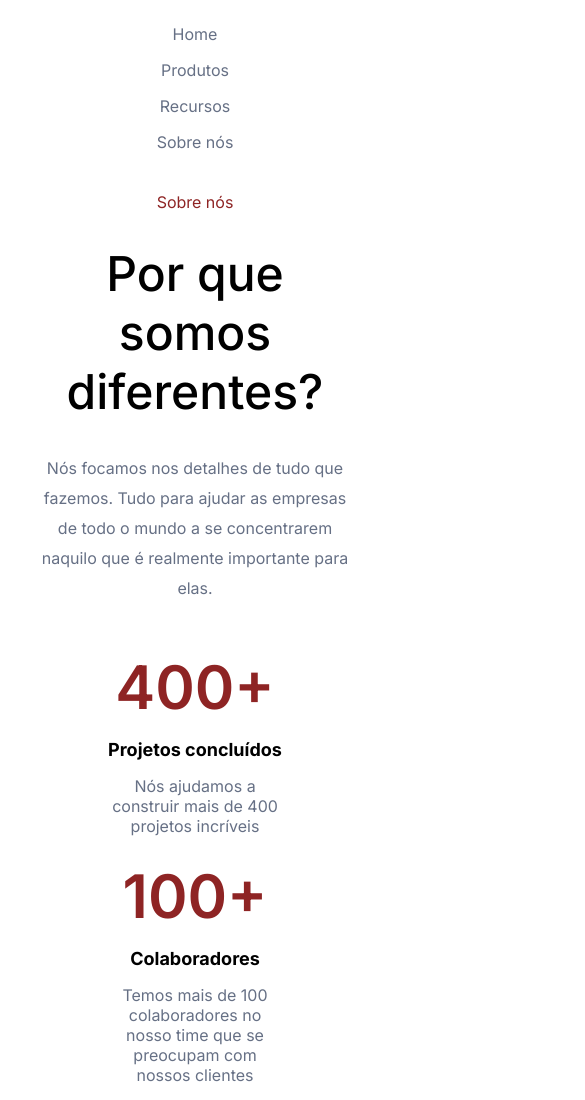
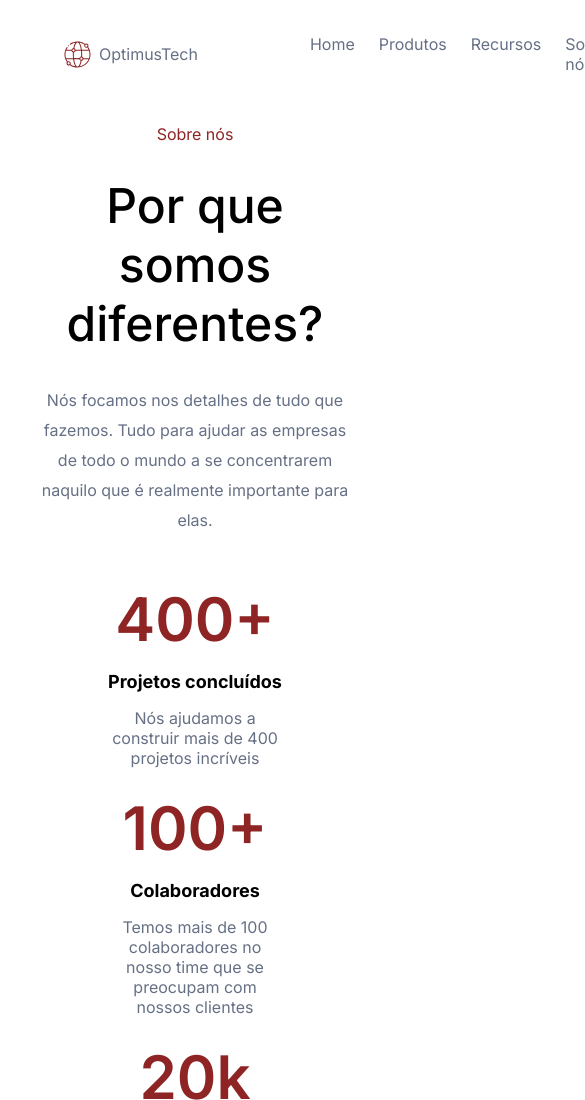
Before and after one commit to jonasnunes/OptimusTech, a plain HTML site: page index.html in a window 390 px wide. Shown: the top 1100 px of the page, 585 px wide, since content can reach past the window. Drawn offline with Linux system fonts and the light colour scheme.

Commit message:
removendo os estilos do header na versão mobile para iniciar o desenvolvimento do menu hamburguer

```diff
--- a/estilos/estilos.css
+++ b/estilos/estilos.css
@@ -272,28 +272,6 @@ footer.oportunidades p.rodape{
 
 @media(max-width: 480px){
 
-    header nav div.nav-container{
-        justify-content: center;
-        margin: auto;
-    }
-
-    header nav div.nav-container div.logo,
-    header nav div.botoes{
-        display: none;
-    }
-
-    header nav div.nav-container div.links ul{
-        display: flex;
-        flex-direction: column;
-        align-items: center;
-        justify-content: center;
-        gap: 1rem;
-    }
-
-    header nav div.links ul li{
-        margin-right: 0;
-    }
-
     section.sobre,
     main div.chamado{
         margin-top: 1rem;
```
